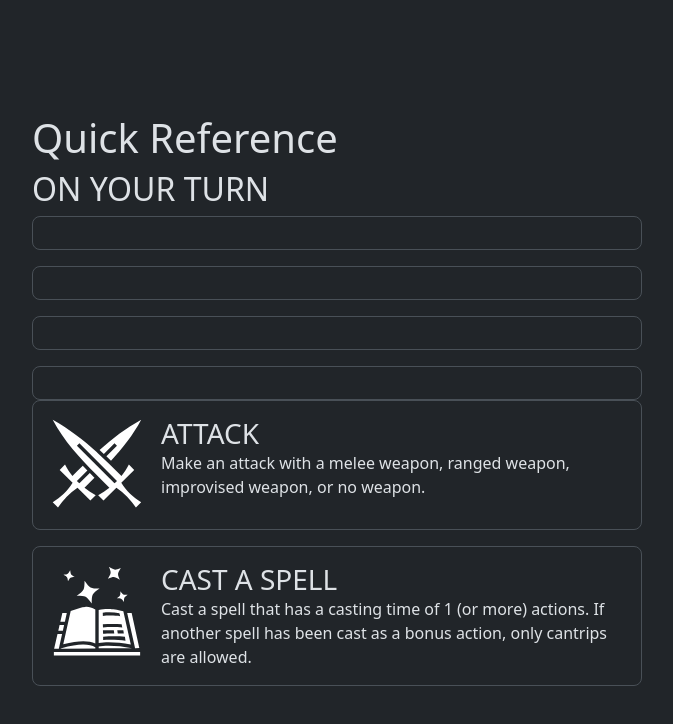
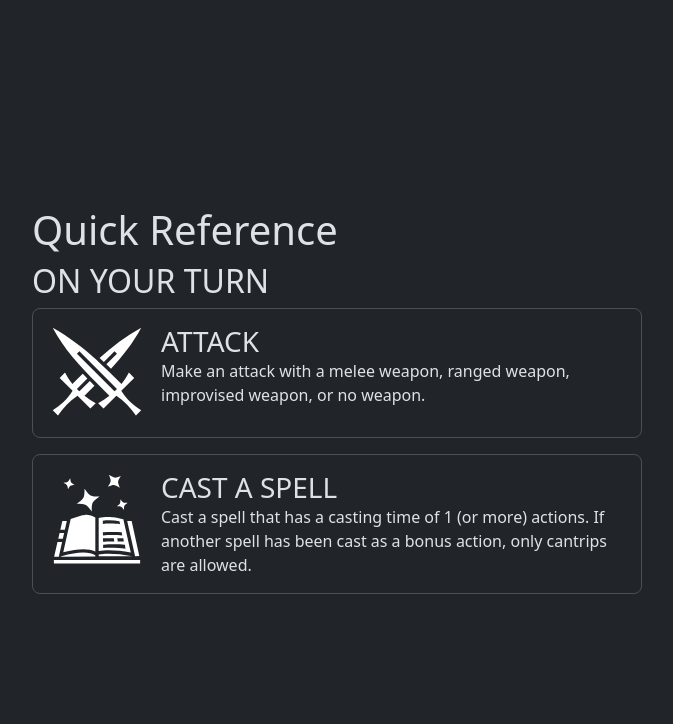
Before and after one commit to sonmica/mary-cardmaker, a Vue app: page / in a window 1280 px wide. Shown: the top 724 px of the page, without its empty margins (0-673 px from the left). Built offline with nearby package versions, Linux system fonts and the light colour scheme.

Commit message:
Imports all json data into a class object

```diff
--- a/src/assets/data/Data.ts
+++ b/src/assets/data/Data.ts
@@ -3,11 +3,9 @@ import Classes from './classes/Classes';
 import commonActions from './commonActions.json';
 import Races from './races/Races';
 
-const Data = {
-  backgrounds: Backgrounds,
-  classes: Classes,
-  commonActions: commonActions,
-  races: Races
-}
-
-export default Data;
+export class Data {
+  public static readonly backgrounds = Backgrounds;
+  public static readonly classes = Classes;
+  public static readonly commonActions = commonActions;
+  public static readonly races = Races;
+};
--- a/src/assets/data/commonActions.json
+++ b/src/assets/data/commonActions.json
@@ -1,36 +1,36 @@
 [
   {
-    "sectionId": "onYourTurn",
-    "sectionName": "On your turn",
+    "id": "onYourTurn",
+    "name": "On your turn",
     "order": 0,
     "contents": [
       {
-        "itemId": "action",
-        "itemName": "Action",
+        "id": "action",
+        "name": "Action",
         "parentId": "onYourTurn",
         "order": 0,
-        "description": "An action such as attack or cast a spell. You may choose to use an action or move first.",
+        "description": "An action such as attack or cast a spell. You may choose to either use an action or move first.",
         "iconType": "swordwoman"
       },
       {
-        "itemId": "move",
-        "itemName": "Move",
+        "id": "move",
+        "name": "Move",
         "parentId": "onYourTurn",
         "order": 1,
-        "description": "Move a distance up to your speed of [x]. You may choose to use an action or move first, or move then do an action and then move again, up to your base speed.",
+        "description": "Move a distance up to your speed of [SPEED]. You may choose to use an action or move first, or move then do an action and then move again, up to your base speed.",
         "iconType": "walk"
       },
       {
-        "itemId": "bonusAction",
-        "itemName": "Bonus Action",
+        "id": "bonusAction",
+        "name": "Bonus Action",
         "parentId": "onYourTurn",
         "order": 2,
         "description": "Some class features and spells allow you to make a bonus action, for example many cantrips (zero-th level spells) can be cast as a bonus action.",
         "iconType": "extra-time"
       },
       {
-        "itemId": "freeAction",
-        "itemName": "Free Action",
+        "id": "freeAction",
+        "name": "Free Action",
         "parentId": "onYourTurn",
         "order": 3,
         "description": "Some actions require neither action nor your move, or can be done while making another action. An example is shouting to communicate to another member, or interacting with an object.",
@@ -39,20 +39,20 @@
     ]
   },
   {
-    "sectionId": "onSomeoneElsesTurn",
-    "sectionName": "On someone else's turn",
+    "id": "onSomeoneElsesTurn",
+    "name": "On someone else's turn",
     "order": 1,
     "contents": [
       {
-        "sectionId": "reaction",
-        "sectionName": "Reaction",
+        "id": "reaction",
+        "name": "Reaction",
         "parentId": "onSomeoneElsesTurn",
         "order": 0,
         "description": "Certain special abilities, spells, and situations allow you to take a special action called a reaction. This is an instant response to a trigger of some kind, which can occur on your turn or on someone else's.",
         "contents": [
           {
-            "itemId": "attackOfOpportunity",
-            "itemName": "Attack of opportunity",
+            "id": "attackOfOpportunity",
+            "name": "Attack of opportunity",
             "parentId": "reaction",
             "order": 0,
             "description": "If a creature is within your reach and moves away from you, you may make a free attack against it.",
@@ -63,27 +63,27 @@
     ]
   },
   {
-    "sectionId": "commonActions",
-    "sectionName": "Common Actions",
+    "id": "commonActions",
+    "name": "Common Actions",
     "order": 2,
     "contents": [
       {
-        "sectionId": "attack",
-        "sectionName": "Attack",
+        "id": "attack",
+        "name": "Attack",
         "order": 0,
         "parentId": "commonActions",
         "description": "",
         "contents": [
           {
-            "sectionId": "meleeAttack",
-            "sectionName": "Melee Attack",
+            "id": "meleeAttack",
+            "name": "Melee Attack",
             "order": 0,
             "parentId": "attack",
             "description": "Attempt to hit a target using a weapon or weapons that you are wielding (or your fists). Target must be within reach (within [SPEED] feet)."
           },
           {
-            "sectionId": "rangedAttack",
-            "sectionName": "On your turn",
+            "id": "rangedAttack",
+            "name": "On your turn",
             "order": 1,
             "parentId": "attack",
             "description": "Attempt to hit a target using a ranged weapon. Target must be within the range specified by your weapon. Attempting to hit targets further than normal range will incur disadvantage on the to-hit roll."
@@ -91,8 +91,8 @@
         ]
       },
       {
-        "sectionId": "dash",
-        "sectionName": "Dash",
+        "id": "dash",
+        "name": "Dash",
         "order": 1,
         "parentId": "commonActions",
         "description": "Gain extra movement up to your base speed of [SPEED] feet.",
@@ -101,9 +101,9 @@
     ]
   },
   {
-    "sectionId": "onYourTurn",
-    "sectionName": "On your turn",
-    "order": 0,
+    "id": "placeholder",
+    "name": "placeholder",
+    "order": 3,
     "contents": []
   }
 ]
--- a/src/components/CardContainer.vue
+++ b/src/components/CardContainer.vue
@@ -2,9 +2,11 @@
   import type CardContent from '@/models/CardContent';
   import CardComponent from './CardComponent.vue';
   import ContentSection from './ContentSection.vue';
-  import Data from '@/assets/data/Data';
+  import { Data } from '@/assets/data/Data';
 
   // TODO: add a key or id to CardContent
+  // TODO: sorting by order of all sections
+  // TODO: templating for [SPEED]
   const cards: CardContent[] = [
     {
       title: "Attack",
@@ -19,6 +21,7 @@
   ];
 
   console.log("Data", Data);
+  console.log("backgrounds", Data.races)
 </script>
 
 <template>
@@ -26,7 +29,7 @@
     <div>
       <h1>Quick Reference</h1>
     </div>
-    <ContentSection sectionTitle="On your turn" :childCards="commonActions"/>
+    <ContentSection sectionTitle="On your turn" :section="onYourTurnSection"/>
     <div class="d-flex flex-column gap-3 w-100">
       <CardComponent v-for="card in cards" :key="card.title" :title="card.title" :body="card.body" :iconType="card.iconType" size="icon-small"/>
     </div>
@@ -38,8 +41,16 @@
   export default {
     data() {
       return {
-        commonActions: commonActions,
+        backgrounds: Data.backgrounds,
+        classes: Data.classes,
+        commonActions: Data.commonActions,
+        races: Data.races,
       };
     },
+    computed: {
+      onYourTurnSection: function() {
+        return commonActions.find(c => c.id === "onYourTurn") ?? {};
+      }
+    }
   };
 </script>
```
